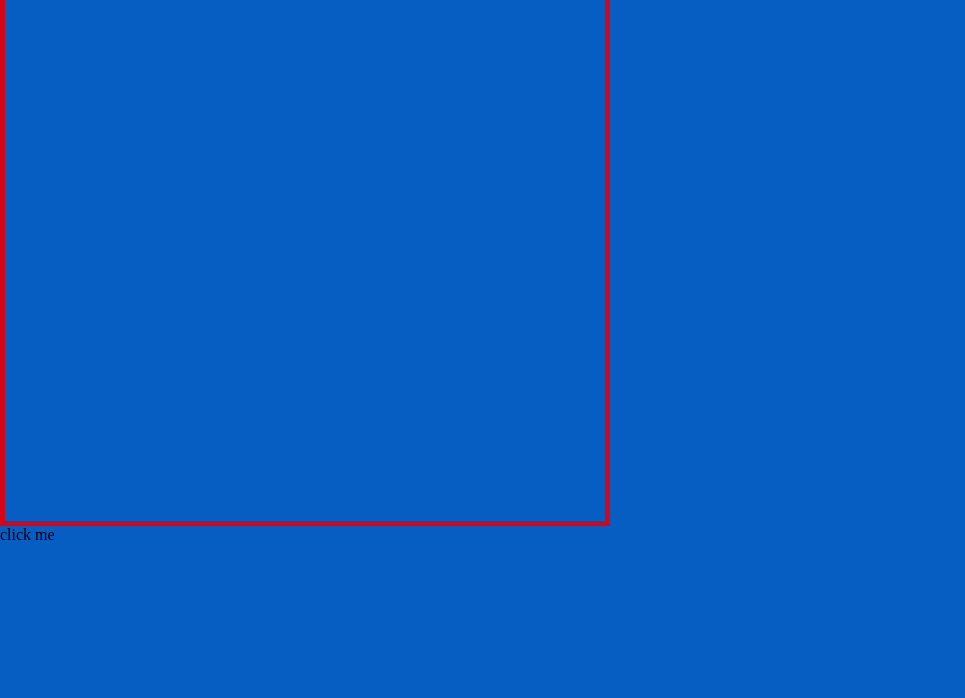
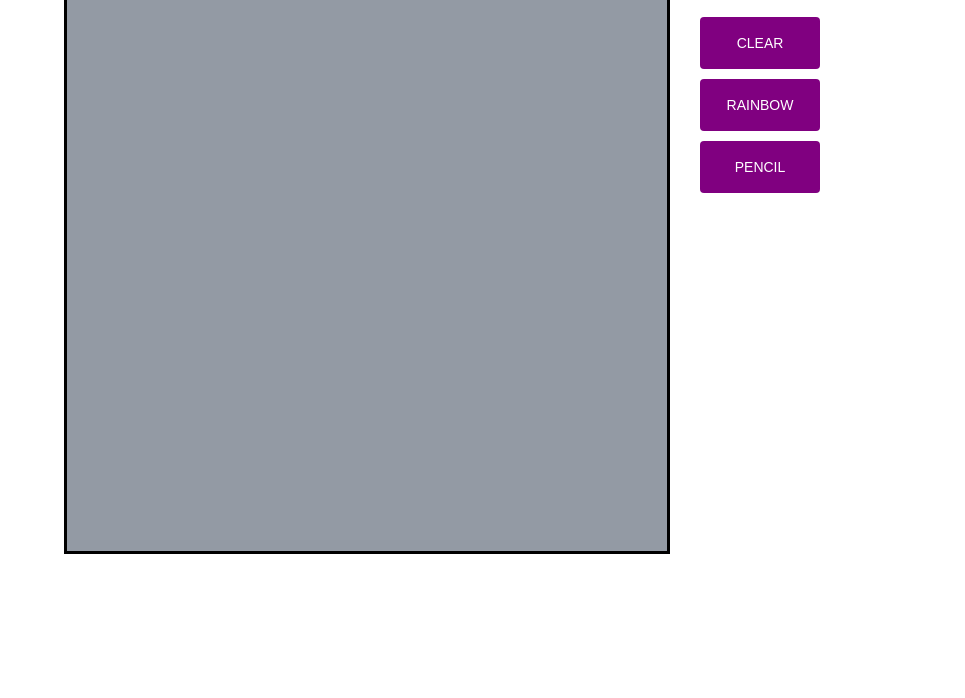
Before and after one commit to BoxenOfDonuts/Etch-A-Sketch, a plain HTML site: page index.html in a window 1280 px wide. Shown: the part 102-800 px from the top of the page, without its empty margins (0-965 px from the left). Drawn offline with Linux system fonts and the light colour scheme; files that its build step writes are made by us from their sources.

Commit message:
updates to layout

```diff
--- a/index.html
+++ b/index.html
@@ -1,17 +1,33 @@
 <!DOCTYPE html>
 <html lang="en">
-<head>
-    <meta charset="UTF-8">
-    <meta name="viewport" content="width=device-width, initial-scale=1.0">
+  <head>
+    <meta charset="UTF-8" />
+    <meta name="viewport" content="width=device-width, initial-scale=1.0" />
     <title>Etch-A-Sketch</title>
-    <link rel="stylesheet" href="resources/index.css">
-</head>
-<body>
-    <button class="btn" id='clear' type="button">Clear</button>
-    <button class="btn" name='pen-color-rainbow' id ='rainbow' type="button">Rainbow</button>
-    <button class="btn" name='pen-color-pencil' id='pencil' type="button">Pencil</button>
-    <div class="container"></div>
-    <div class="click" onclick="myFunc()">click me</div>
-</body>
-<script src="resources/index.js"></script>
+    <link rel="stylesheet" href="resources/styles/index.css" />
+  </head>
+  <body>
+    <div class="container">
+      <div class="settings">
+        <h1>Etch-A-Sketch</h1>
+        <hr />
+        <div class="options">
+          <button class="btn" id="clear" type="button">Clear</button>
+          <button
+            class="btn"
+            name="pen-color-rainbow"
+            id="rainbow"
+            type="button"
+          >
+            Rainbow
+          </button>
+          <button class="btn" name="pen-color-pencil" id="pencil" type="button">
+            Pencil
+          </button>
+        </div>
+      </div>
+      <div class="sketchContainer"></div>
+    </div>
+  </body>
+  <script src="resources/scripts/index.js"></script>
 </html>
--- a/resources/styles/index.css
+++ b/resources/styles/index.css
@@ -1,8 +1,8 @@
-
 * {
   margin: 0;
   padding: 0;
-    background-color: rgb(6, 94, 194);
+  background-color: white;
+  font-family: Arial, Helvetica, sans-serif;
 }
 
 :root {
@@ -10,18 +10,45 @@
 }
 
 .container {
+  display: grid;
+  grid-template-columns: 1fr 2fr;
+  grid-template-rows: auto;
+  width: 90vw;
+  margin: 50px auto 30px;
+  column-gap: 15px;
+}
+
+.settings {
+  grid-column-start: 2;
+  grid-row-start: 1;
+  justify-items: start;
+  display: block;
+}
+
+hr {
+  margin: 10px 0;
+}
+
+.options {
+  display: flex;
+  flex-direction: column;
+  align-content: flex-start;
+  align-items: center;
+  width: 150px;
+}
+
+.settings .btn {
+  margin-top: 10px;
+}
+
+.sketchContainer {
   grid-template-rows: repeat(16, 1fr);
   grid-template-columns: repeat(16, 1fr);
-    width:600px;
+  width: 600px;
   height: 600px;
+  display: grid;
+  border: 3px solid black;
   box-sizing: content-box;
-    display: grid;
-    border: 5px solid #d70417;
-}
-
-.container > div {
-    border-color: black;
-    border: 1px solid;
 }
 
 .btn {
@@ -29,22 +56,21 @@
   border: none;
   border-radius: 4px;
   min-width: 64px;
-    padding: 0px 16px;
+  width: 120px;
+  padding: 18px 0;
   font-family: Arial, Helvetica, sans-serif;
-    font-size: .875rem;
-    align-items: center;
+  font-size: 0.875rem;
   text-transform: uppercase;
-    background-color:purple;
+  background-color: purple;
   color: white;
   outline: none;
-
 }
 
 .btn:hover {
-    box-shadow: 0 12px 16px 0 rgba(0,0,0,0.24), 0 17px 50px 0 rgba(0,0,0,0.19);
-    transition: .135s;
+  box-shadow: 0 10px 16px 0 rgba(0, 0, 0, 0.24),
+    0 10px 50px 0 rgba(0, 0, 0, 0.19);
+  transition: 0.135s;
   transition-property: box-shadow;
-
 }
 
 .empty-grid {
@@ -52,5 +78,5 @@
 }
 
 .filled-grid {
-    background-color:var(--fill-color) !important;
+  background-color: var(--fill-color) !important;
 }
```
Lines whose indentation alone changed are shown as unchanged.
